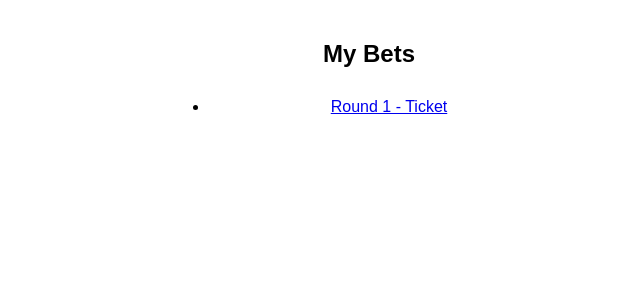
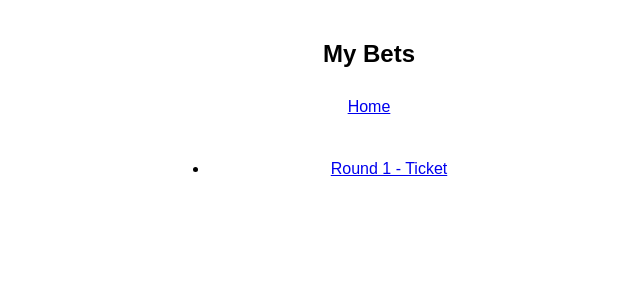
Before and after one commit to Protogon0909/lottery-app, a Flask app: template templates/my_bets.html in a window 1280 px wide. Shown: the top 300 px of the page, without its empty margins (271-911 px from the left). Run offline with Flask 3, Linux system fonts and the light colour scheme; the template is opened without the code that fills it: most values are stand-ins (such as "Sample title", 1, 10 or a date in 2020); some libraries are stand-ins or nearby versions.

```diff
--- a/templates/my_bets.html
+++ b/templates/my_bets.html
@@ -1,5 +1,6 @@
 {% extends 'base.html' %}
 {% block content %}<h2>My Bets</h2>
+<a href="{{ url_for('home') }}">Home</a><br><br>
 <ul>
 {% for ticket_code, round_id in bets %}
   <li><a href="{{ url_for('ticket', ticket_code=ticket_code) }}">Round {{ round_id }} - Ticket</a></li>
```
